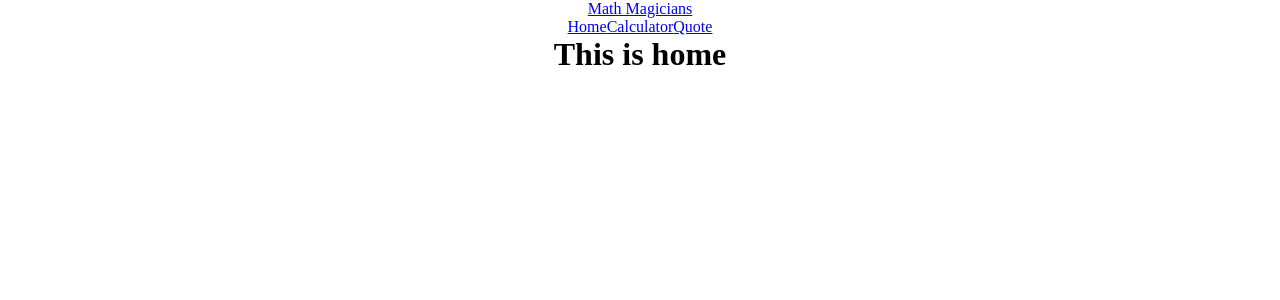
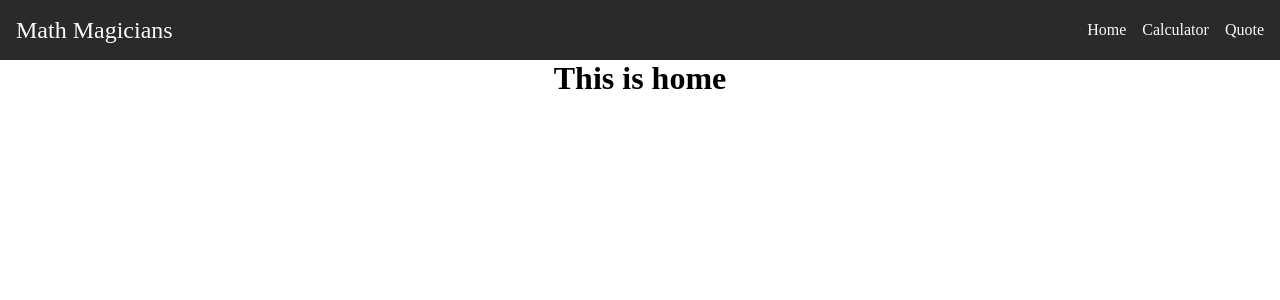
Before and after one commit to hsztan/math-magicians, a React (Create React App) app: page / in a window 1280 px wide. Shown: the top 300 px of the page. Built offline with nearby package versions, Linux system fonts and the light colour scheme.

Commit message:
Style header and navbar

```diff
--- a/src/components/header/Header.jsx
+++ b/src/components/header/Header.jsx
@@ -3,11 +3,19 @@ import { Link } from 'react-router-dom';
 
 const Header = () => (
   <div className="header">
-    <Link to="/">Math Magicians</Link>
+    <Link id="logo" to="/">
+      Math Magicians
+    </Link>
     <ul className="nav">
-      <Link to="/">Home</Link>
-      <Link to="/calculator">Calculator</Link>
-      <Link to="/quote">Quote</Link>
+      <li>
+        <Link to="/">Home</Link>
+      </li>
+      <li>
+        <Link to="/calculator">Calculator</Link>
+      </li>
+      <li>
+        <Link to="/quote">Quote</Link>
+      </li>
     </ul>
   </div>
 );
--- a/src/components/header/styles.scss
+++ b/src/components/header/styles.scss
@@ -0,0 +1,30 @@
+
+
+.header {
+  color: #fafafa;
+  height: 60px;
+  background-color: #2a2a2a;
+  display: flex;
+  justify-content: space-between;
+  align-items: center;
+
+  a {
+    color: inherit;
+    text-decoration: none;
+  }
+
+  #logo {
+    font-size: 1.5rem;
+    padding-left: 1rem;
+  }
+
+  .nav {
+    padding-right: 1rem;
+    display: flex;
+    list-style: none;
+    li {
+      padding-left: 1rem;
+    }
+  }
+
+}
```
